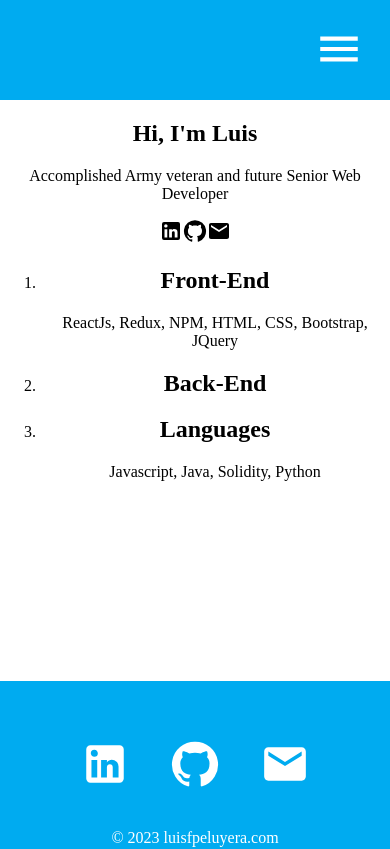
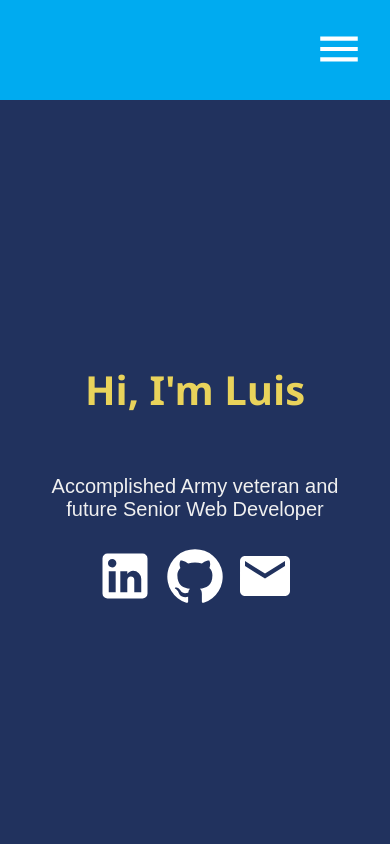
Before and after one commit to LuisFPeluyera/personal-portfolio, a React (Create React App) app: page / in a window 390 px wide. Shown: the top 849 px of the page. Built offline with nearby package versions, Linux system fonts and the light colour scheme.

Commit message:
home css added

```diff
--- a/src/pages/Home.jsx
+++ b/src/pages/Home.jsx
@@ -1,4 +1,5 @@
 import React from "react";
+import '../styles/Home.css'
 import {GitHub} from "@mui/icons-material";
 import {LinkedIn} from "@mui/icons-material";
 import {Email} from "@mui/icons-material";
--- /dev/null
+++ b/src/styles/Home.css
@@ -0,0 +1,80 @@
+.home {
+    width: 100%;
+    align-items: center;
+    font-family: "Arial", sans-serif;
+    color: #3e497a;
+}
+
+.about {
+    width: 100%;
+    height: calc(100vh - 100px);
+    display: flex;
+    flex-direction: column;
+    justify-content: center;
+    align-items: center;
+    text-align: center;
+    background-color: #21325e;
+    color: #f0f0f0;
+}
+
+.about h2 {
+    font-family: "Segoe UI", Tahoma, Geneva, Verdana, sans-serif;
+    font-size: 80px;
+    color: #e9d35b;
+    height: 50px;
+}
+
+.about .prompt {
+    width: 40%;
+    font-size: 30px;
+}
+.prompt svg {
+    font-size: 60px;
+    margin: 5px;
+    color: white;
+}
+
+.skills {
+    font-size: 35px;
+    width: 100%;
+    display: flex;
+    justify-content: center;
+    flex-direction: column;
+    align-items: center;
+}
+
+.skills h1 {
+    color: #3e497a;
+}
+
+.skills .list {
+    list-style: none;
+    width: 60%;
+}
+
+.list span {
+    font-size: 20px;
+}
+
+@media only screen and (max-width: 600px) {
+    .about h2 {
+        font-size: 40px;
+    }
+
+    .about .prompt {
+        margin-top: 10px;
+        font-size: 20px;
+        width: 80%;
+    }
+
+    .skills {
+        text-align: center;
+    }
+    .list {
+        padding: 0;
+    }
+
+    .skills h2 {
+        font-size: 30px;
+    }
+}
```
